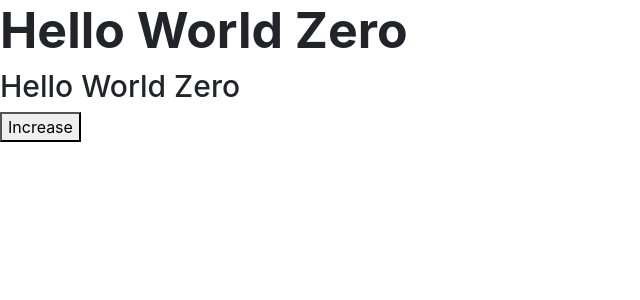
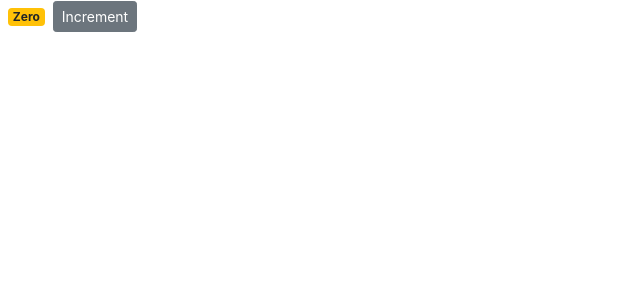
Before and after one commit to sonnn9/-Mastering-React, a React (Create React App) app: page / in a window 1280 px wide. Shown: the top 300 px of the page, without its empty margins (0-640 px from the left). Built offline with nearby package versions, Linux system fonts and the light colour scheme.

Commit message:
declare new method on add class

```diff
--- a/src/components/counter.jsx
+++ b/src/components/counter.jsx
@@ -5,19 +5,21 @@
         count: 0
     };
 
-    styles = {
-        fontSize: 50,
-        fontWeight: "bold"
-    };
+    render() {
+        let classes = this.getBadgeClasses();
 
-    render() {
         return (
             <div>
-                <h1 style={ this.styles }>Hello World { this.formatCount() }</h1>
-                <h1 style={{ fontSize: 30 }}>Hello World { this.formatCount() }</h1>
-                <button>Increase</button>
+                <span className={classes}>{this.formatCount()}</span>
+                <button className="btn btn-secondary btn-sm">Increment</button>
             </div>
         );
+    }
+
+    getBadgeClasses() {
+        let classes = "badge m-2 badge-";
+        classes += (this.state.count === 0) ? "warning" : "primary";
+        return classes;
     }
 
     formatCount() {
```
